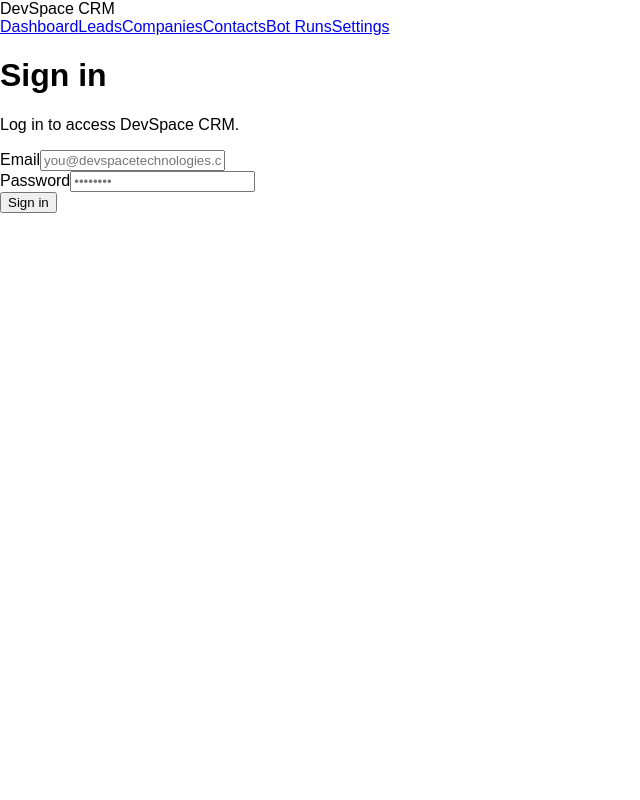
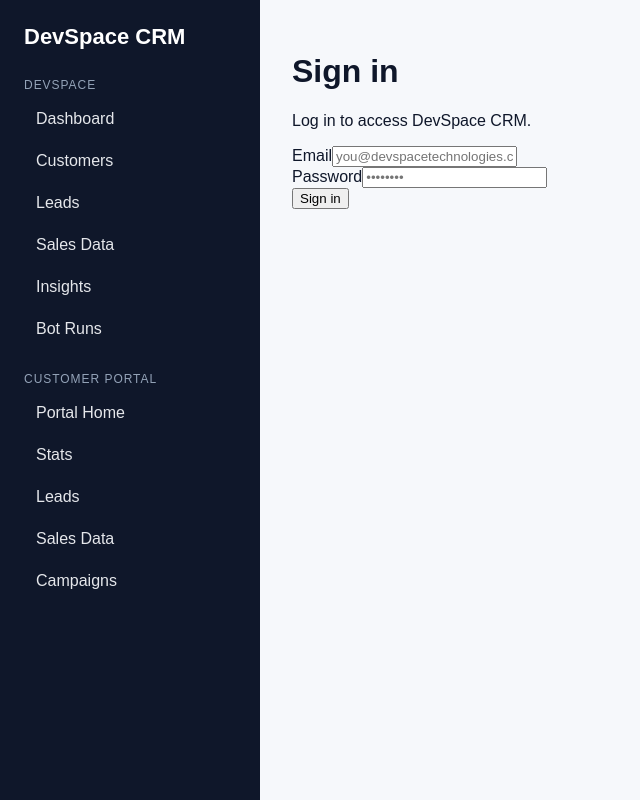
Before and after one commit to aspittman/DevSpace-CRM, a Next.js app: page /login in a window 1280 px wide. Shown: the whole page, without its empty margins (0-640 px from the left). Built offline with nearby package versions, Linux system fonts and the light colour scheme.

Commit message:
clean up crm ui shell

```diff
--- a/app/globals.css
+++ b/app/globals.css
@@ -1,10 +1,142 @@
-html,
-body {
-  margin: 0;
-  padding: 0;
-  font-family: Arial, sans-serif;
+:root {
+  --bg: #f6f8fb;
+  --panel: #ffffff;
+  --border: #e5e7eb;
+  --text: #0f172a;
+  --muted: #64748b;
+  --brand: #111827;
+  --brand-soft: #eef2ff;
 }
 
 * {
   box-sizing: border-box;
 }
+
+html,
+body {
+  margin: 0;
+  padding: 0;
+  background: var(--bg);
+  color: var(--text);
+  font-family: Arial, sans-serif;
+}
+
+a {
+  color: inherit;
+  text-decoration: none;
+}
+
+.app-shell {
+  min-height: 100vh;
+  display: grid;
+  grid-template-columns: 260px 1fr;
+}
+
+.sidebar {
+  background: #0f172a;
+  color: white;
+  padding: 24px;
+}
+
+.sidebar-title {
+  font-size: 22px;
+  font-weight: 800;
+  margin-bottom: 28px;
+}
+
+.sidebar-section {
+  margin: 24px 0 8px;
+  color: #94a3b8;
+  font-size: 12px;
+  text-transform: uppercase;
+  letter-spacing: 0.08em;
+}
+
+.sidebar-link {
+  display: block;
+  padding: 10px 12px;
+  border-radius: 10px;
+  color: #e5e7eb;
+  margin-bottom: 4px;
+}
+
+.sidebar-link:hover {
+  background: rgba(255, 255, 255, 0.08);
+}
+
+.main {
+  padding: 32px;
+}
+
+.topbar {
+  display: flex;
+  justify-content: space-between;
+  align-items: center;
+  margin-bottom: 28px;
+}
+
+.page-title {
+  font-size: 32px;
+  font-weight: 800;
+  margin: 0;
+}
+
+.page-subtitle {
+  color: var(--muted);
+  margin-top: 6px;
+}
+
+.card-grid {
+  display: grid;
+  grid-template-columns: repeat(3, minmax(0, 1fr));
+  gap: 18px;
+}
+
+.card {
+  background: var(--panel);
+  border: 1px solid var(--border);
+  border-radius: 18px;
+  padding: 22px;
+  box-shadow: 0 8px 24px rgba(15, 23, 42, 0.04);
+}
+
+.card-label {
+  color: var(--muted);
+  font-size: 14px;
+}
+
+.card-value {
+  font-size: 34px;
+  font-weight: 800;
+  margin-top: 8px;
+}
+
+.panel {
+  background: var(--panel);
+  border: 1px solid var(--border);
+  border-radius: 18px;
+  padding: 24px;
+  margin-top: 24px;
+}
+
+.button {
+  background: var(--brand);
+  color: white;
+  padding: 10px 14px;
+  border-radius: 10px;
+  font-weight: 700;
+}
+
+@media (max-width: 900px) {
+  .app-shell {
+    grid-template-columns: 1fr;
+  }
+
+  .sidebar {
+    display: none;
+  }
+
+  .card-grid {
+    grid-template-columns: 1fr;
+  }
+}
--- a/app/layout.tsx
+++ b/app/layout.tsx
@@ -5,20 +5,28 @@ import type { ReactNode } from 'react'
 export default function RootLayout({ children }: { children: ReactNode }) {
   return (
     <html lang="en">
-      <body className="bg-slate-50 text-slate-900">
-        <div className="min-h-screen grid grid-cols-[240px_1fr]">
-          <aside className="border-r bg-white p-6">
-            <div className="text-xl font-bold mb-8">DevSpace CRM</div>
-            <nav className="space-y-3 text-sm">
-              <Link className="block hover:underline" href="/dashboard">Dashboard</Link>
-              <Link className="block hover:underline" href="/leads">Leads</Link>
-              <Link className="block hover:underline" href="/companies">Companies</Link>
-              <Link className="block hover:underline" href="/contacts">Contacts</Link>
-              <Link className="block hover:underline" href="/bot-runs">Bot Runs</Link>
-              <Link className="block hover:underline" href="/settings">Settings</Link>
-            </nav>
+      <body>
+        <div className="app-shell">
+          <aside className="sidebar">
+            <div className="sidebar-title">DevSpace CRM</div>
+
+            <div className="sidebar-section">DevSpace</div>
+            <Link className="sidebar-link" href="/admin">Dashboard</Link>
+            <Link className="sidebar-link" href="/admin/customers">Customers</Link>
+            <Link className="sidebar-link" href="/admin/leads">Leads</Link>
+            <Link className="sidebar-link" href="/admin/sales-data">Sales Data</Link>
+            <Link className="sidebar-link" href="/admin/insights">Insights</Link>
+            <Link className="sidebar-link" href="/admin/bot-runs">Bot Runs</Link>
+
+            <div className="sidebar-section">Customer Portal</div>
+            <Link className="sidebar-link" href="/portal">Portal Home</Link>
+            <Link className="sidebar-link" href="/portal/stats">Stats</Link>
+            <Link className="sidebar-link" href="/portal/leads">Leads</Link>
+            <Link className="sidebar-link" href="/portal/sales-data">Sales Data</Link>
+            <Link className="sidebar-link" href="/portal/campaigns">Campaigns</Link>
           </aside>
-          <main className="p-8">{children}</main>
+
+          <main className="main">{children}</main>
         </div>
       </body>
     </html>
```
Also changed, not shown: app/admin/page.tsx (+34 -15 lines).
